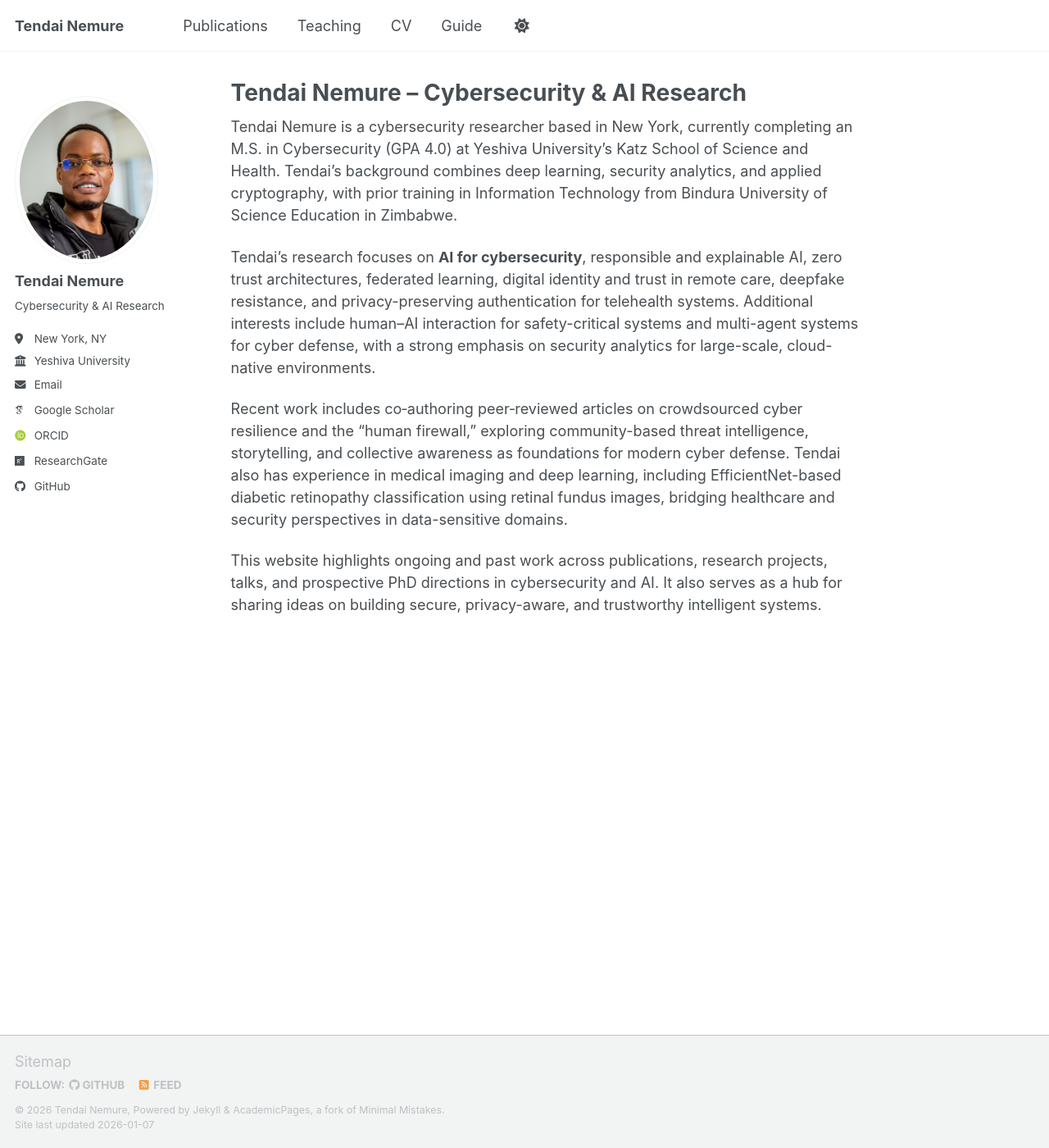
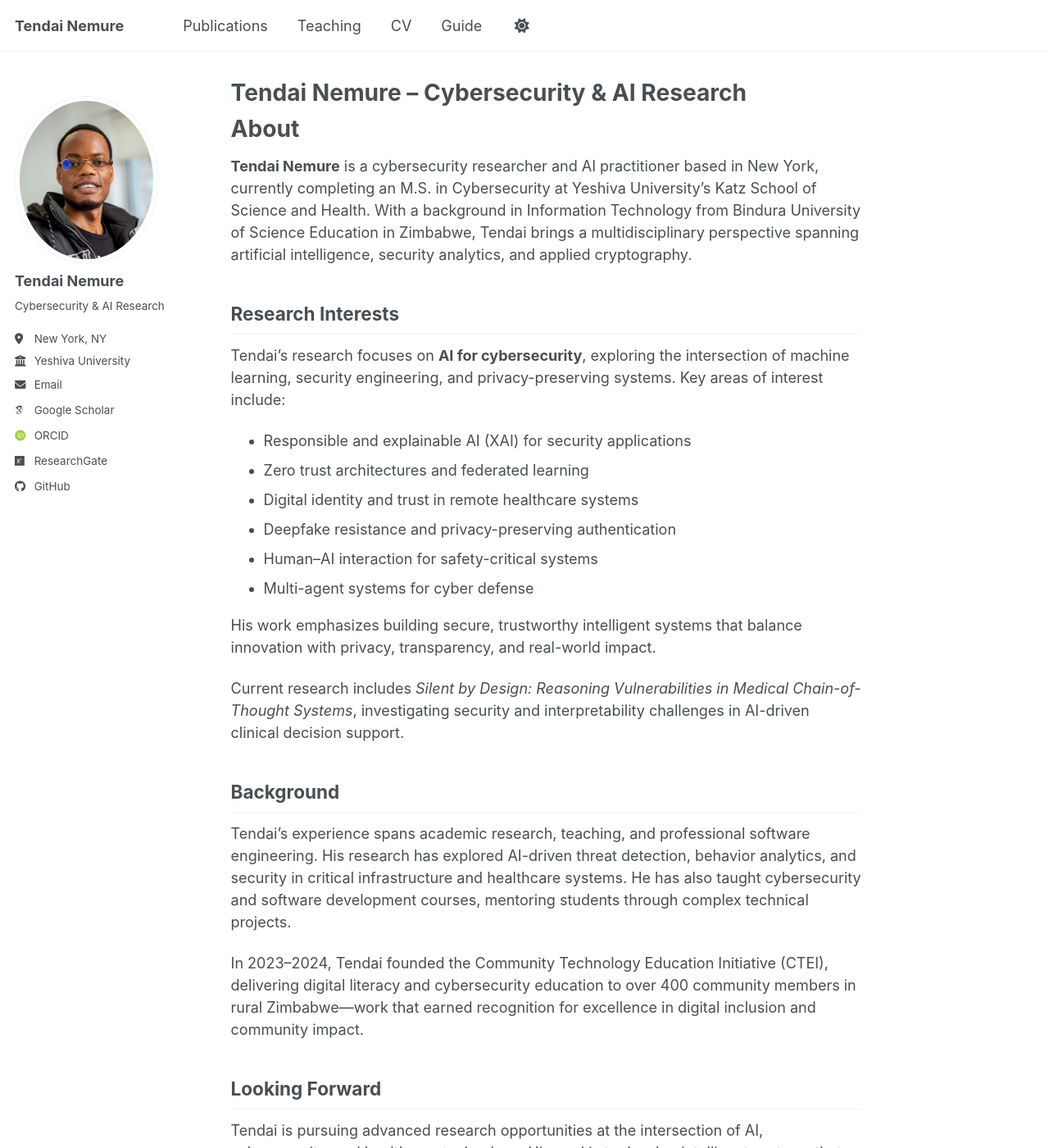
Before and after one commit to picassoendless/picassoendless.github.io, a Jekyll site: the page built from _pages/about.md, in a window 1280 px wide and 1400 px high. Shown: the whole window at 82% size. Built offline with Jekyll 4.4.1, drawn with Linux system fonts in a browser that asks for light colours; some web fonts are replaced; a script bundle is joined from its source files by our own code; library files that are not in the unit come from our copies; some of the changed text lies outside the part shown.

Commit message:
Update about.md

```diff
--- a/_pages/about.md
+++ b/_pages/about.md
@@ -8,10 +8,35 @@ redirect_from:
 ---
 
 
-Tendai Nemure is a cybersecurity researcher based in New York, currently completing an M.S. in Cybersecurity (GPA 4.0) at Yeshiva University’s Katz School of Science and Health. Tendai’s background combines deep learning, security analytics, and applied cryptography, with prior training in Information Technology from Bindura University of Science Education in Zimbabwe.
+# About
 
-Tendai’s research focuses on **AI for cybersecurity**, responsible and explainable AI, zero trust architectures, federated learning, digital identity and trust in remote care, deepfake resistance, and privacy-preserving authentication for telehealth systems. Additional interests include human–AI interaction for safety-critical systems and multi-agent systems for cyber defense, with a strong emphasis on security analytics for large-scale, cloud-native environments.
+**Tendai Nemure** is a cybersecurity researcher and AI practitioner based in New York, currently completing an M.S. in Cybersecurity at Yeshiva University's Katz School of Science and Health. With a background in Information Technology from Bindura University of Science Education in Zimbabwe, Tendai brings a multidisciplinary perspective spanning artificial intelligence, security analytics, and applied cryptography.
 
-Recent work includes co‑authoring peer‑reviewed articles on crowdsourced cyber resilience and the “human firewall,” exploring community-based threat intelligence, storytelling, and collective awareness as foundations for modern cyber defense. Tendai also has experience in medical imaging and deep learning, including EfficientNet-based diabetic retinopathy classification using retinal fundus images, bridging healthcare and security perspectives in data-sensitive domains.
+## Research Interests
 
-This website highlights ongoing and past work across publications, research projects, talks, and prospective PhD directions in cybersecurity and AI. It also serves as a hub for sharing ideas on building secure, privacy-aware, and trustworthy intelligent systems.
+Tendai's research focuses on **AI for cybersecurity**, exploring the intersection of machine learning, security engineering, and privacy-preserving systems. Key areas of interest include:
+
+- Responsible and explainable AI (XAI) for security applications
+- Zero trust architectures and federated learning
+- Digital identity and trust in remote healthcare systems
+- Deepfake resistance and privacy-preserving authentication
+- Human–AI interaction for safety-critical systems
+- Multi-agent systems for cyber defense
+
+His work emphasizes building secure, trustworthy intelligent systems that balance innovation with privacy, transparency, and real-world impact.
+
+Current research includes *Silent by Design: Reasoning Vulnerabilities in Medical Chain-of-Thought Systems*, investigating security and interpretability challenges in AI-driven clinical decision support.
+
+## Background
+
+Tendai's experience spans academic research, teaching, and professional software engineering. His research has explored AI-driven threat detection, behavior analytics, and security in critical infrastructure and healthcare systems. He has also taught cybersecurity and software development courses, mentoring students through complex technical projects.
+
+In 2023–2024, Tendai founded the Community Technology Education Initiative (CTEI), delivering digital literacy and cybersecurity education to over 400 community members in rural Zimbabwe—work that earned recognition for excellence in digital inclusion and community impact.
+
+## Looking Forward
+
+Tendai is pursuing advanced research opportunities at the intersection of AI, cybersecurity, and healthcare technology. His goal is to develop intelligent systems that are not only powerful and efficient, but also secure, privacy-aware, and aligned with human values—particularly in safety-critical and data-sensitive domains.
+
+---
+
+**Contact:** tnemure@mail.yu.edu | [LinkedIn](#) | [GitHub](#) | [Google Scholar](#) | [ORCID](#)
```
